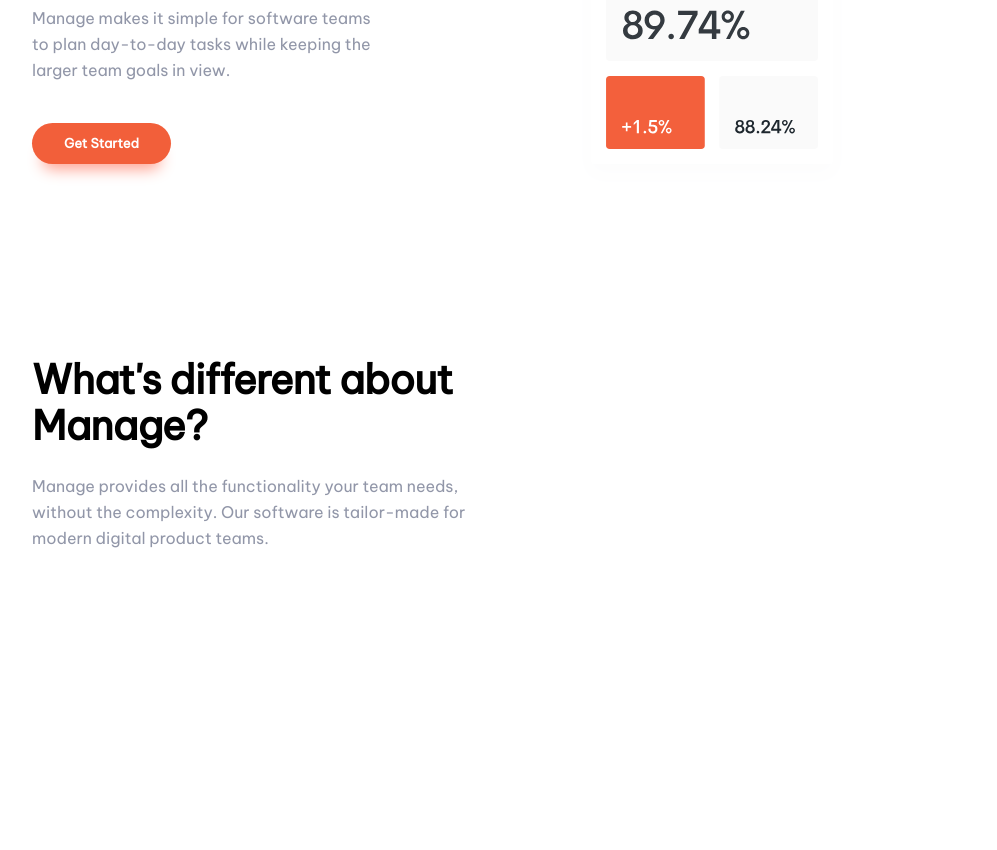
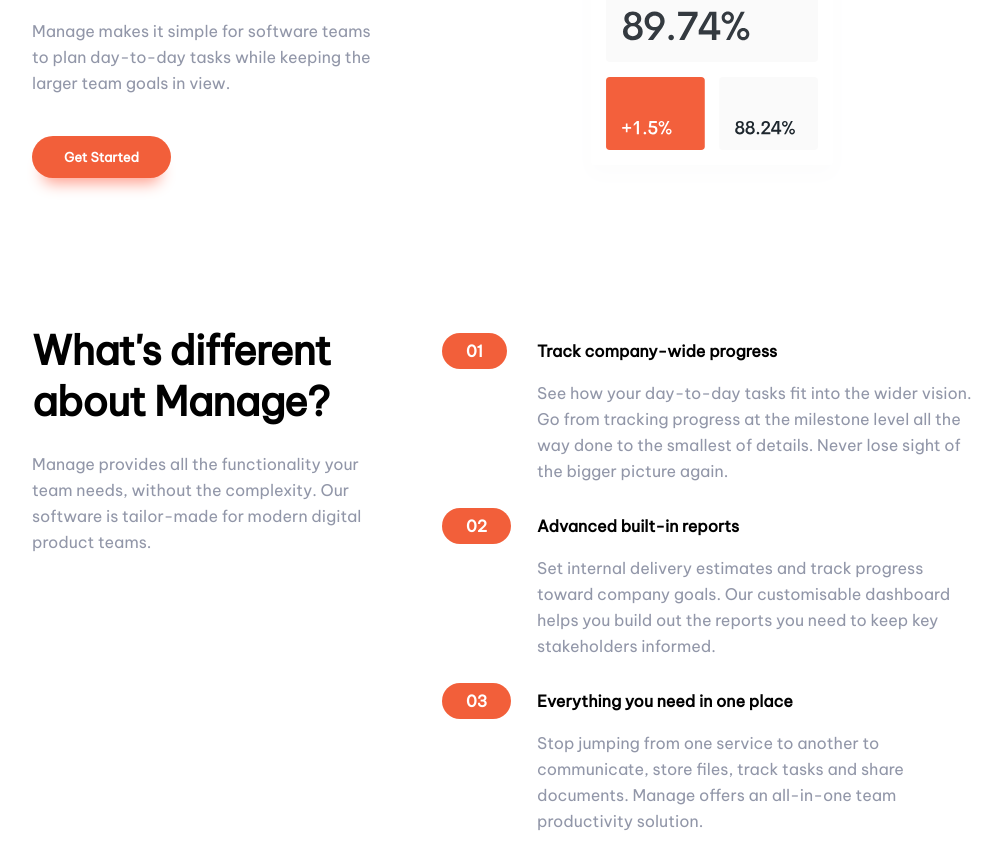
Before and after one commit to cuonglyy/manage-landing-page, a React (Create React App) app: page / in a window 1280 px wide. Shown: the part 514-1364 px from the top of the page, without its empty margins (133-1130 px from the left). Before the commit the page ends 1081 px from the top, so only its background shows below. Built offline with nearby package versions, Linux system fonts and the light colour scheme.

Commit message:
Finished features section

```diff
--- a/src/App.module.css
+++ b/src/App.module.css
@@ -1,3 +1,5 @@
+@import-normalize;
+
 html {
   /* 1rem = 10px */
   font-size: 62.5%;
@@ -10,6 +12,7 @@ body {
   font-family: "Be Vietnam Pro", sans-serif;
   min-height: 100vh;
   font-size: 1.6rem;
+  max-width: 144rem;
 }
 
 .App {
--- a/src/components/Button/Button.module.css
+++ b/src/components/Button/Button.module.css
@@ -6,6 +6,7 @@
   border-radius: 2.2rem;
   min-width: 13.7rem;
   box-shadow: 0px 15px 15px -10px #ff9f8e;
+  font-family: "Be Vietnam Pro", sans-serif;
 }
 
 .orange {
--- /dev/null
+++ b/src/components/Color.module.css
@@ -0,0 +1,4 @@
+@value orange: hsla(12, 88%, 59%, 1);
+@value darkBlue: hsla(228, 38%, 23%, 1);
+@value veryDarkBlue: hsla(232, 12%, 13%, 1);
+@value cream: hsla(13, 100%, 96%, 1);
--- a/src/components/Sections/Features/Features.js
+++ b/src/components/Sections/Features/Features.js
@@ -7,14 +7,50 @@ const Features = () => {
     <section className={styles.featuresContainer}>
       <div className={styles.featuresLeft}>
         <h2 className={styles.header}>What's different about Manage?</h2>
-        <p className={appStyles.description}>
+        <p className={`${appStyles.description} ${styles.description}`}>
           Manage provides all the functionality your team needs, without the
           complexity. Our software is tailor-made for modern digital product
           teams.
         </p>
       </div>
       <div className={styles.featuresRight}>
-
+        <div className={styles.feature}>
+          <p className={styles.num}></p>
+          <h3 className={styles.feature__header}>
+            Track company-wide progress
+          </h3>
+          <p
+            className={`${appStyles.description} ${styles.feature__description}`}
+          >
+            See how your day-to-day tasks fit into the wider vision. Go from
+            tracking progress at the milestone level all the way done to the
+            smallest of details. Never lose sight of the bigger picture again.
+          </p>
+        </div>
+        <div className={styles.feature}>
+          <p className={styles.num}></p>
+          <h3 className={styles.feature__header}>Advanced built-in reports</h3>
+          <p
+            className={`${appStyles.description} ${styles.feature__description}`}
+          >
+            Set internal delivery estimates and track progress toward company
+            goals. Our customisable dashboard helps you build out the reports
+            you need to keep key stakeholders informed.
+          </p>
+        </div>
+        <div className={styles.feature}>
+          <p className={styles.num}></p>
+          <h3 className={styles.feature__header}>
+            Everything you need in one place
+          </h3>
+          <p
+            className={`${appStyles.description} ${styles.feature__description}`}
+          >
+            Stop jumping from one service to another to communicate, store
+            files, track tasks and share documents. Manage offers an all-in-one
+            team productivity solution.
+          </p>
+        </div>
       </div>
     </section>
   );
--- a/src/components/Sections/Features/Features.module.css
+++ b/src/components/Sections/Features/Features.module.css
@@ -14,9 +14,15 @@
 }
 
 .featuresRight {
+  counter-reset: num;
+  max-width: 54rem;
+}
+
+.feature {
   display: grid;
   grid-template-rows: 3.9rem 1fr;
   grid-template-columns: 6.7rem 1fr;
+  column-gap: 2.8rem;
 }
 
 .header {
@@ -24,4 +30,29 @@
   letter-spacing: -0.7px;
   margin-bottom: 2.4rem;
   font-weight: 700;
+  margin-top: 0;
 }
+
+.feature__header {
+  font-size: 1.6rem;
+  grid-column: 2 / 3;
+  grid-row: 1 / 2;
+}
+
+.num::before {
+  counter-increment: num;
+  content: counter(num, decimal-leading-zero);
+  grid-column: 1 / 2;
+  grid-row: 1 / 2;
+  background-color: hsla(12, 88%, 59%, 1);
+  padding: 0.8rem 2.4rem;
+  border-radius: 39px;
+  color: white;
+
+  font-weight: 700;
+}
+
+.feature__description {
+  grid-column: 2 / 3;
+  grid-row: 2 / 3;
+}
--- /dev/null
+++ b/src/components/Sections/Reviews/Reviews.module.css
@@ -0,0 +1,3 @@
+.reviewContainer {
+    margin-top: 14.6rem;
+}
--- a/src/index.js
+++ b/src/index.js
@@ -1,7 +1,6 @@
 import React from "react";
 import ReactDOM from "react-dom/client";
 import App from "./App";
-import "normalize.css";
 
 const root = ReactDOM.createRoot(document.getElementById("root"));
 root.render(
```
Also changed, not shown: src/components/Sections/Reviews/Reviews.js (added, +13 -0 lines).
